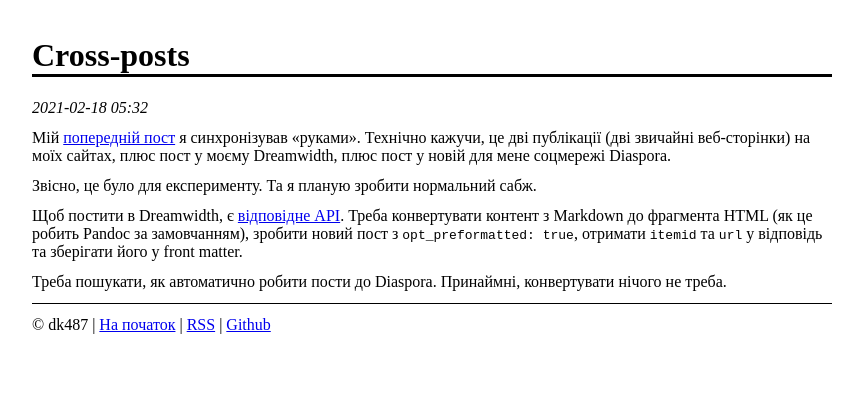
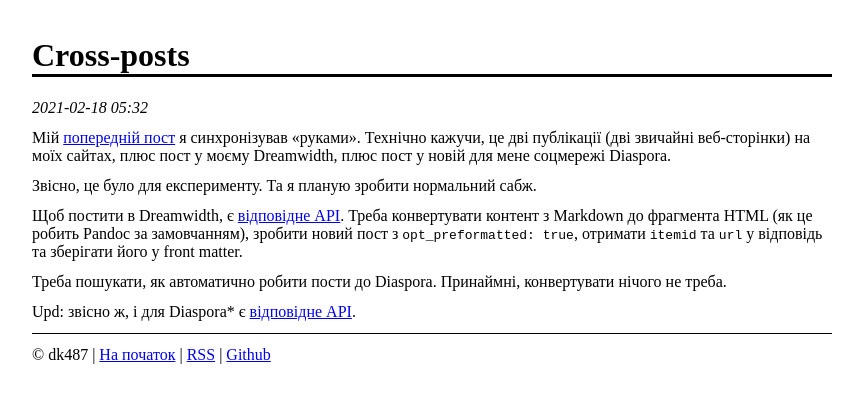
Before and after one commit to dk487/test.de.co.ua, a Jekyll site: the page built from _posts/2021-02-18-cross-posts.markdown, in a window 1280 px wide. Shown: the top 403 px of the page, without its empty margins (208-1071 px from the left). Built offline with Jekyll 4.4.1, drawn with Linux system fonts in a browser that asks for light colours.

Commit message:
Updated Cross Posts

```diff
--- a/_posts/2021-02-18-cross-posts.markdown
+++ b/_posts/2021-02-18-cross-posts.markdown
@@ -11,5 +11,8 @@ date: 2021-02-18 07:32:00 +02:00
 
 Треба пошукати, як автоматично робити пости до Diaspora. Принаймні, конвертувати нічого не треба.
 
+Upd: звісно ж, і для Diaspora* є [відповідне API][3].
+
 [1]: https://test.de.co.ua/2021/02/18/chromium-end.html
 [2]: https://www.livejournal.com/doc/server/ljp.csp.flat.postevent.html
+[3]: https://diaspora.github.io/api-documentation/routes/posts.html#publish-a-post
```
